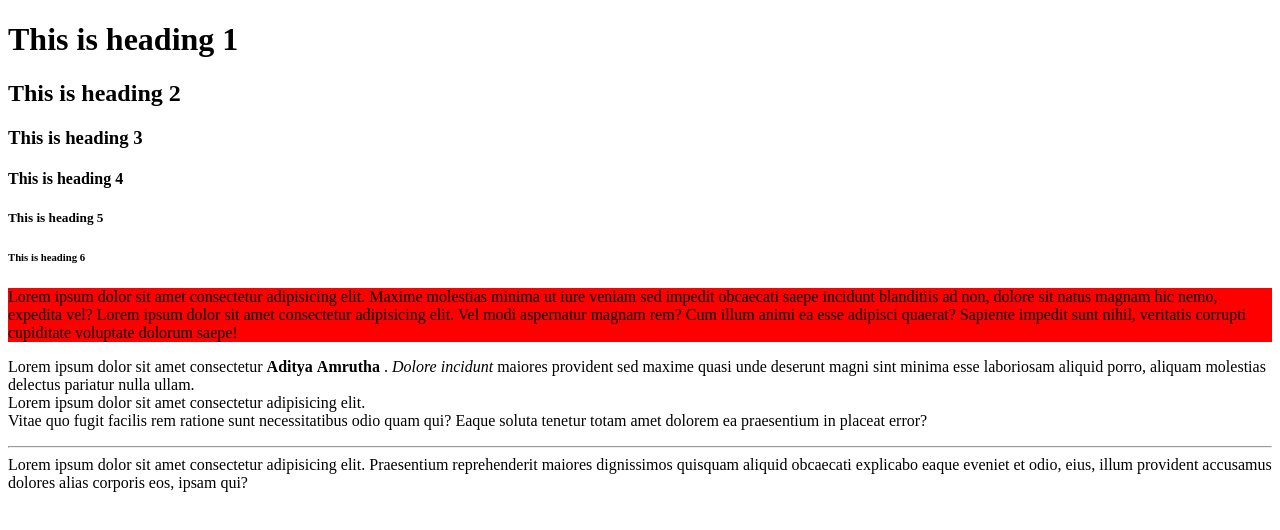
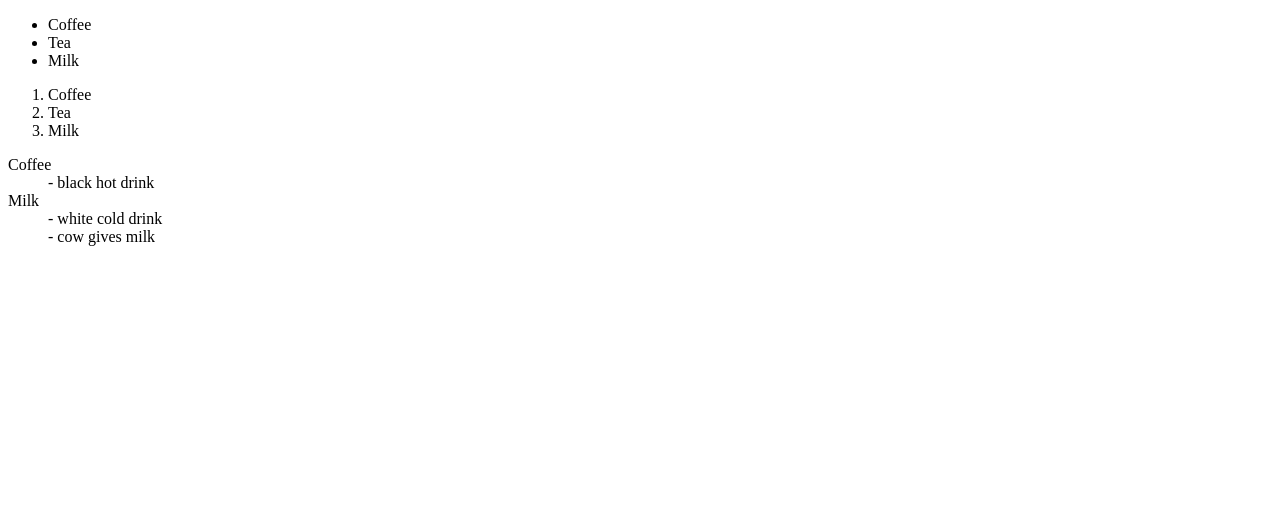
Before and after one commit to manoj633/HTML_revision, a plain HTML site: page index.html in a window 1280 px wide. Drawn offline with Linux system fonts and the light colour scheme.

Commit message:
Lists - ul, ol, dl

```diff
--- a/index.html
+++ b/index.html
@@ -5,38 +5,25 @@
     <title>Page title</title>
   </head>
   <body>
-    <h1>This is heading 1</h1>
-    <h2>This is heading 2</h2>
-    <h3>This is heading 3</h3>
-    <h4>This is heading 4</h4>
-    <h5>This is heading 5</h5>
-    <h6>This is heading 6</h6>
+    <ul>
+      <li>Coffee</li>
+      <li>Tea</li>
+      <li>Milk</li>
+    </ul>
 
-    <p style="background-color: red">
-      Lorem ipsum dolor sit amet consectetur adipisicing elit. Maxime molestias
-      minima ut iure veniam sed impedit obcaecati saepe incidunt blanditiis ad
-      non, dolore sit natus magnam hic nemo, expedita vel? Lorem ipsum dolor sit
-      amet consectetur adipisicing elit. Vel modi aspernatur magnam rem? Cum
-      illum animi ea esse adipisci quaerat? Sapiente impedit sunt nihil,
-      veritatis corrupti cupiditate voluptate dolorum saepe!
-    </p>
+    <ol>
+      <li>Coffee</li>
+      <li>Tea</li>
+      <li>Milk</li>
+    </ol>
 
-    <p>
-      Lorem ipsum dolor sit amet consectetur <strong>Aditya</strong>
-      <b>Amrutha</b> . <i>Dolore</i> <em>incidunt</em> maiores provident sed
-      maxime quasi unde deserunt magni sint minima esse laboriosam aliquid
-      porro, aliquam molestias delectus pariatur nulla ullam. <br />
-      Lorem ipsum dolor sit amet consectetur adipisicing elit. <br />
-      Vitae quo fugit facilis rem ratione sunt necessitatibus odio quam qui?
-      Eaque soluta tenetur totam amet dolorem ea praesentium in placeat error?
+    <dl>
+      <dt>Coffee</dt>
+      <dd>- black hot drink</dd>
 
-      <hr>
-      Lorem ipsum dolor sit amet consectetur adipisicing elit. Praesentium
-      reprehenderit maiores dignissimos quisquam aliquid obcaecati explicabo
-      eaque eveniet et odio, eius, illum provident accusamus dolores alias
-      corporis eos, ipsam qui?
-    </p>
-
-
+      <dt>Milk</dt>
+      <dd>- white cold drink</dd>
+      <dd>- cow gives milk</dd>
+    </dl>
   </body>
 </html>
```
